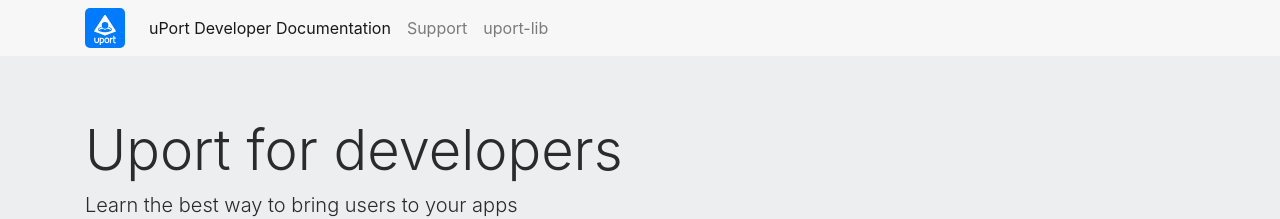
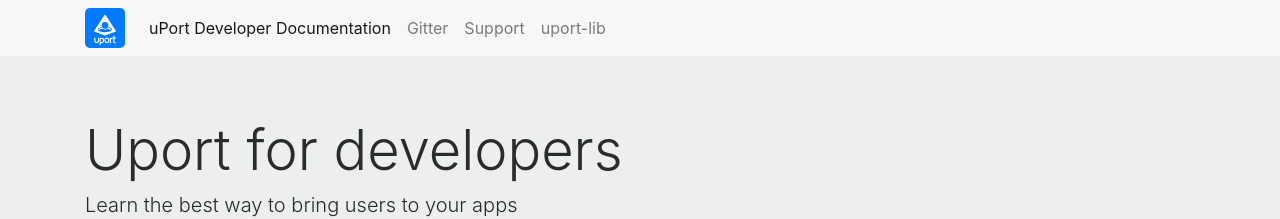
Before and after one commit to harlantwood/uport-project.github.io, a Jekyll site: the page built from index.md, in a window 1280 px wide. Shown: the top 219 px of the page. Built offline with Jekyll 4.4.1, drawn with Linux system fonts in a browser that asks for light colours; nearby versions of some CDN libraries; our own code applies the rules of GitHub Pages for plain Markdown files.

Commit message:
add gitter link

```diff
--- a/_includes/navbar.html
+++ b/_includes/navbar.html
@@ -13,6 +13,9 @@
           <a class="nav-link" href="#">uPort Developer Documentation <span class="sr-only">(current)</span></a>
         </li>
         <li class="nav-item">
+          <a class="nav-link" href="https://gitter.im/uport-project/Lobby">Gitter</a>
+        </li>
+        <li class="nav-item">
           <a class="nav-link" href="http://support.uport.me">Support</a>
         </li>
         <li class="nav-item">
```
